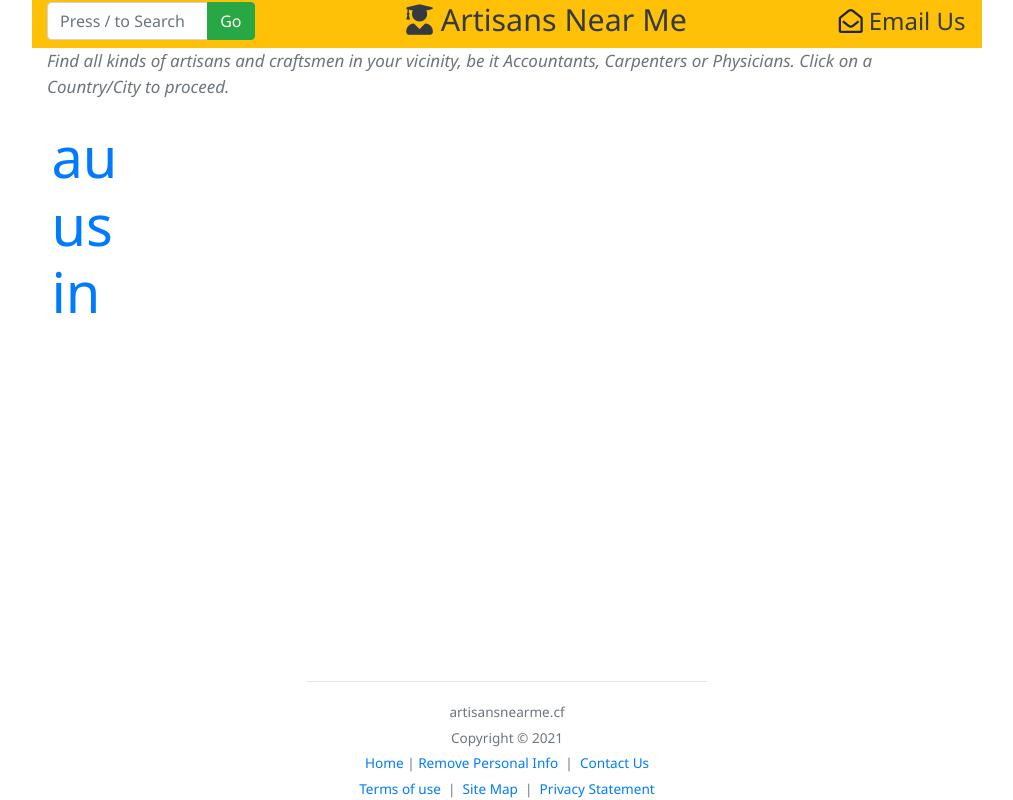
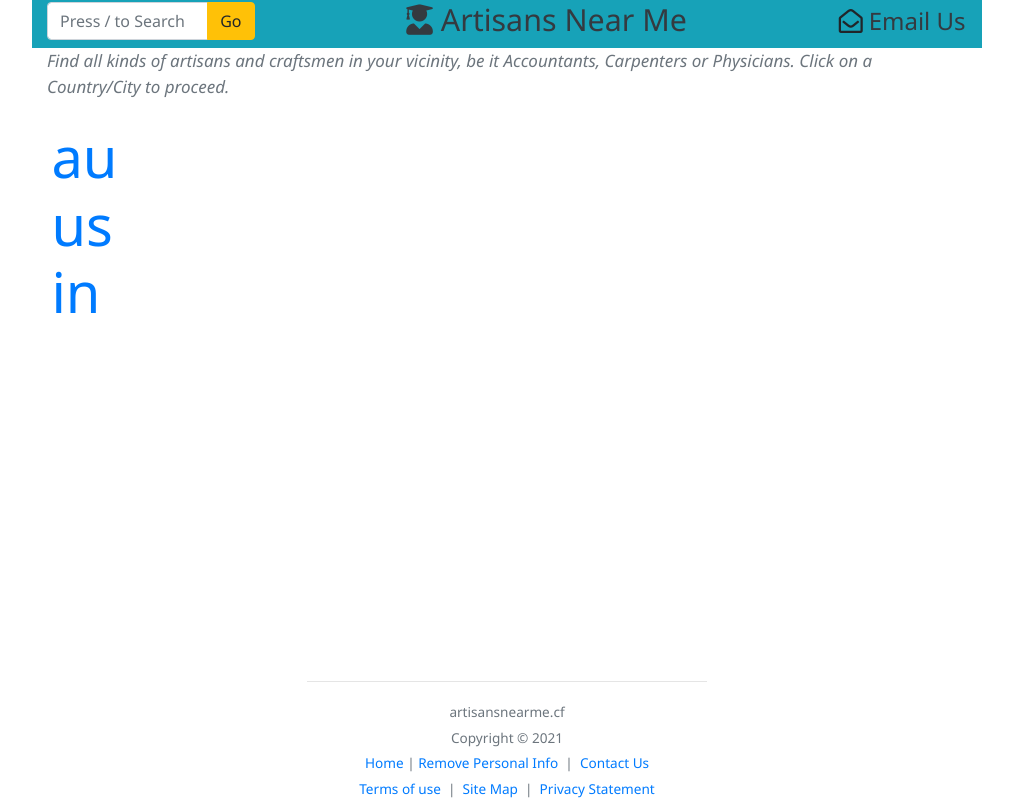
Before and after one commit to prahladyeri/artisansnearme.cf, a plain HTML site: page index.html in a window 1280 px wide. Shown: the whole page, without its empty margins (133-1146 px from the left). Drawn offline with Linux system fonts and the light colour scheme; some icons are missing.

Commit message:
chore: changed bg colors

```diff
--- a/index.html
+++ b/index.html
@@ -19,12 +19,12 @@
 	<div class='container'>
 		<div class='row'>
 			<div id="mainContainer" class='col-md-10 ml-auto mr-auto'>
-				<div style='padding-top:2px; padding-bottom:2px;'   class='row bg-warning'>
+				<div style='padding-top:2px; padding-bottom:2px;'   class='row bg-info'>
 				<form class='col-md-3' method="get" action="http://www.google.com/search">
 					<div class="input-group">
 					<input name="q" class="form-control search-input" placeholder='Press / to Search' onfocus="this.placeholder = ''" onblur="this.placeholder = 'Press / to Search'">
 					  <div class="input-group-append">
-						<button id="btnSearch" class="btn btn-success" type="submit">Go</button>
+						<button id="btnSearch" class="btn btn-warning" type="submit">Go</button>
 						</div>
 					</div>
 				<input class="d-none" type="checkbox"  name="sitesearch" value="artisansnearme.cf" checked />
```
